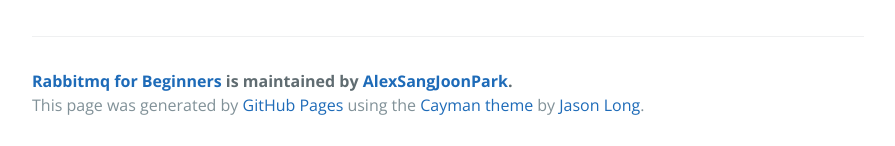
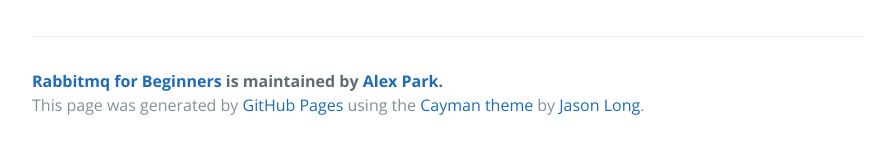
Before and after one commit to AlexSangJoonPark/rabbitmq, a plain HTML site: page index.html in a window 1280 px wide. Shown: the part 1257-1403 px from the top of the page, without its empty margins (192-1087 px from the left). Drawn offline with nearby package versions, Linux system fonts and the light colour scheme.

Commit message:
Update name

```diff
--- a/index.html
+++ b/index.html
@@ -2,7 +2,7 @@
 <html lang="en-us">
   <head>
     <meta charset="UTF-8">
-    <title>Rabbitmq for Beginners by AlexSangJoonPark</title>
+    <title>Rabbitmq for Beginners by Alex Park</title>
     <meta name="viewport" content="width=device-width, initial-scale=1">
     <link rel="stylesheet" type="text/css" href="stylesheets/normalize.css" media="screen">
     <link href='https://fonts.googleapis.com/css?family=Open+Sans:400,700' rel='stylesheet' type='text/css'>
@@ -45,7 +45,7 @@
 <p>Having trouble with Pages? Check out our <a href="https://help.github.com/pages">documentation</a> or <a href="https://github.com/contact">contact support</a> and we’ll help you sort it out.</p>
 
       <footer class="site-footer">
-        <span class="site-footer-owner"><a href="https://github.com/AlexSangJoonPark/rabbitmq">Rabbitmq for Beginners</a> is maintained by <a href="https://github.com/AlexSangJoonPark">AlexSangJoonPark</a>.</span>
+        <span class="site-footer-owner"><a href="https://github.com/AlexSangJoonPark/rabbitmq">Rabbitmq for Beginners</a> is maintained by <a href="https://github.com/AlexSangJoonPark">Alex Park</a>.</span>
 
         <span class="site-footer-credits">This page was generated by <a href="https://pages.github.com">GitHub Pages</a> using the <a href="https://github.com/jasonlong/cayman-theme">Cayman theme</a> by <a href="https://twitter.com/jasonlong">Jason Long</a>.</span>
       </footer>
```
